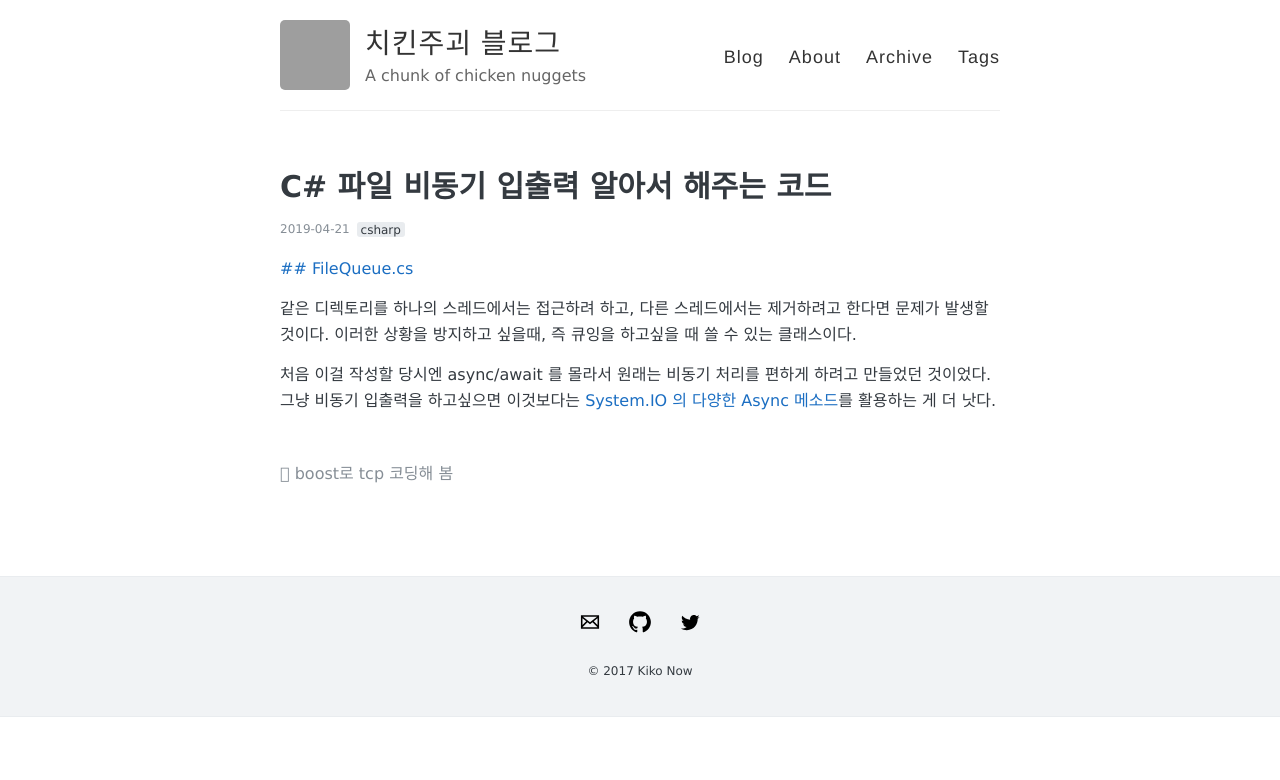
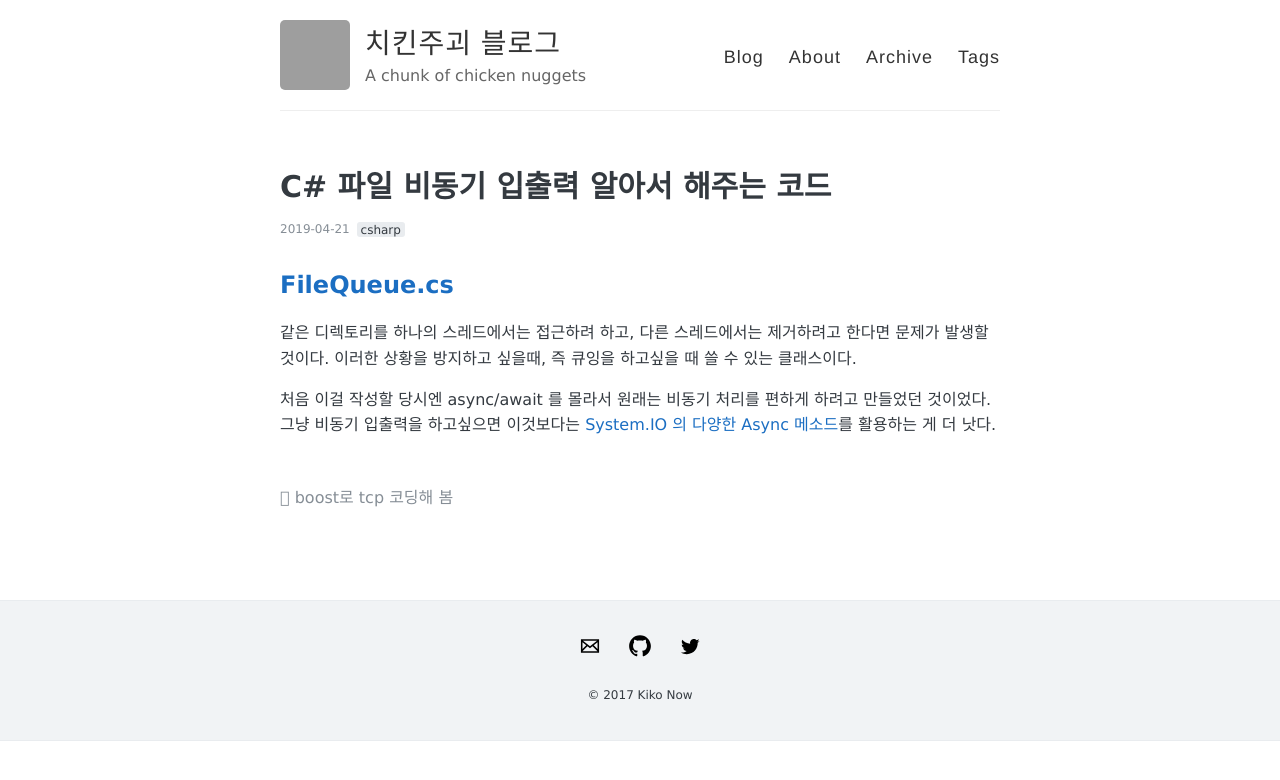
Before and after one commit to chickeningot/chickeningot.github.io, a Jekyll site: the page built from _posts/2019-04-21-filequeue.md, in a window 1280 px wide. Shown: the top 780 px of the page. Built offline with Jekyll 4.4.1, drawn with Linux system fonts in a browser that asks for light colours; comment, search, counter and statistics services are not loaded; grey boxes are pictures that could not be loaded.

Commit message:
upload file

```diff
--- a/_posts/2019-04-21-filequeue.md
+++ b/_posts/2019-04-21-filequeue.md
@@ -5,7 +5,7 @@ tags:
   - csharp
 ---
 
-<a href="assets/FileQueue.cs" download>## FileQueue.cs</a>
+## <a href="assets/FileQueue.cs" download>FileQueue.cs</a>
 
 같은 디렉토리를 하나의 스레드에서는 접근하려 하고, 다른 스레드에서는 제거하려고 한다면 문제가 발생할 것이다. 이러한 상황을 방지하고 싶을때, 즉 큐잉을 하고싶을 때 쓸 수 있는 클래스이다.
 
```
